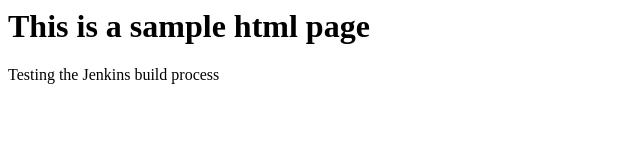
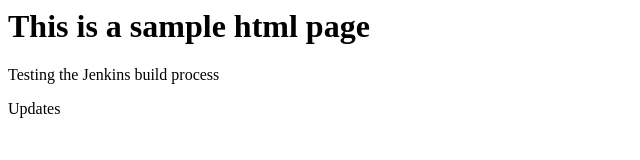
Before and after one commit to mohsinkar/FirstJenkinsBuild, a plain HTML site: page index.html in a window 1280 px wide. Shown: the full height of the page, 0-640 px from the left. Drawn offline with Linux system fonts and the light colour scheme.

Commit message:
Jenkins project

```diff
--- a/index.html
+++ b/index.html
@@ -9,6 +9,7 @@
             This is a sample html page
         </H1>
         <p> Testing the Jenkins build process</p>
+        <p>Updates</p>
     </body>
 
 </html>
```
